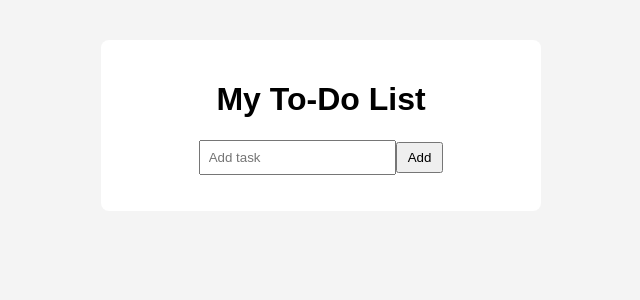
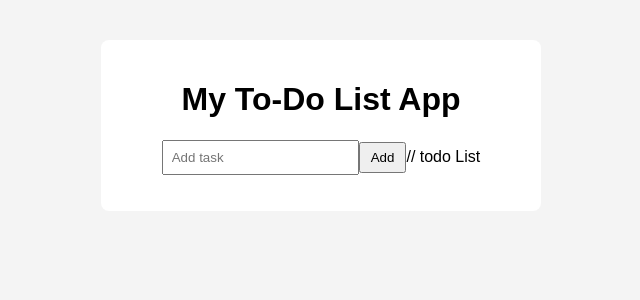
Before and after one commit to Deepasa2003/ToDo-App, a React (Vite) app: page / in a window 1280 px wide. Shown: the top 300 px of the page, without its empty margins (319-959 px from the left). Built offline with nearby package versions, Linux system fonts and the light colour scheme.

Commit message:
Updated header title

```diff
--- a/src/App.jsx
+++ b/src/App.jsx
@@ -61,7 +61,7 @@
       />
       <button onClick={addTodo}>Add</button>
 
-
+      // todo List
       <ToDoList
         todos={todos}
         onDelete={deleteTodo}
--- a/src/components/Header.jsx
+++ b/src/components/Header.jsx
@@ -1,5 +1,5 @@
 function Header() {
-  return <h1>My To-Do List</h1>;
+  return <h1>My To-Do List App</h1>;
 }
 
 export default Header;
```
